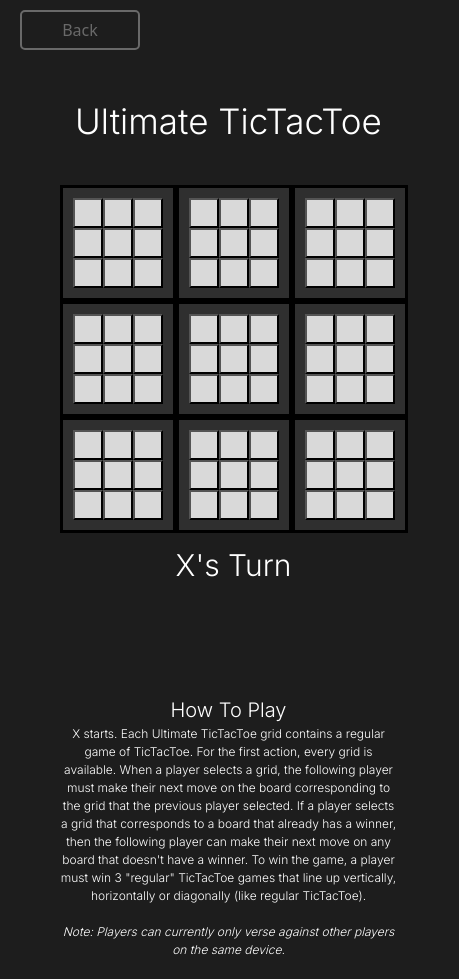
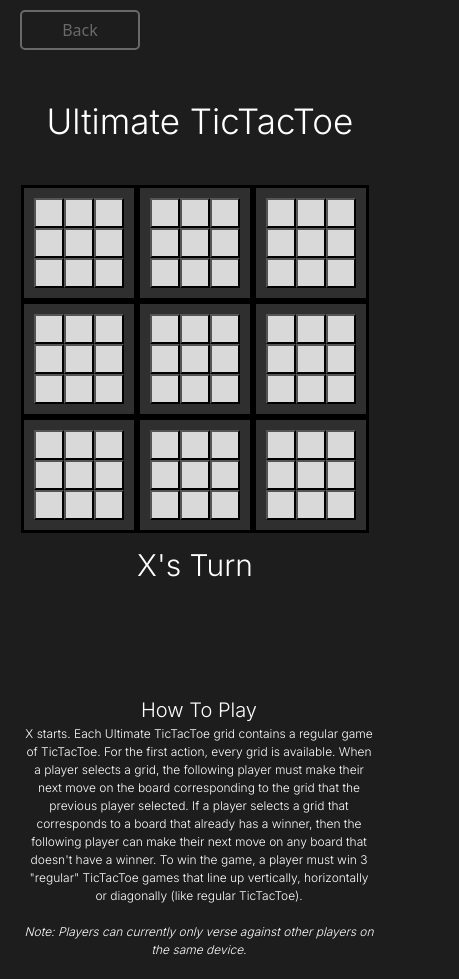
Before and after one commit to stewxy/Minigames, a React (Vite) app: page /#/UltimateTicTacToePage in a window 390 px wide. Shown: the whole page, 459 px wide, since content can reach past the window. Built offline with nearby package versions, Linux system fonts and the light colour scheme.

Commit message:
attempt to fix issue with UltimateTicTacToe styling on mobile

```diff
--- a/src/App.css
+++ b/src/App.css
@@ -326,11 +326,11 @@ html{
     }
     .utttHeading{
         font-size: 35px;
-        margin-left: -15%;
+        margin-left: 0%;
     }
     .htmlUTicTacToe{
         width: 400px;
-        margin-left: 15%;
+        margin-left: 0%;
     }
     .htmlTicTacToe{
         width: 400px;
@@ -351,6 +351,7 @@ html{
         width: 350px;
         height: 350px;
         padding-right: 0px;
+        margin-left: 5%;
     }
     .Grid{
         width: 30px;
@@ -361,7 +362,9 @@ html{
     .howToPlaySectUTTT{
         font-size: 20px;
         margin-top: 150px;
-        margin-right: 15%;
+        width: 350px;
+        margin-right: 0%;
+        margin-left: 6%;
     }
     .howToPlayInfoUTTT{
         font-size: 12px;
```
